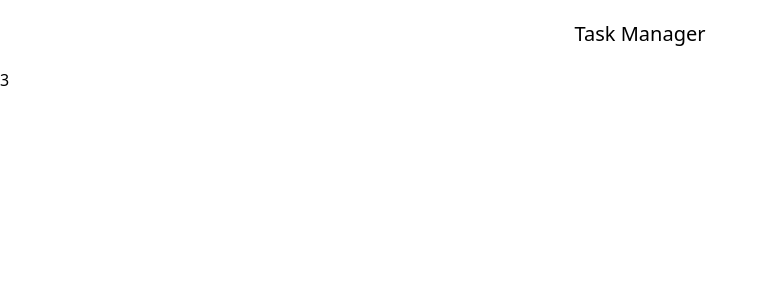
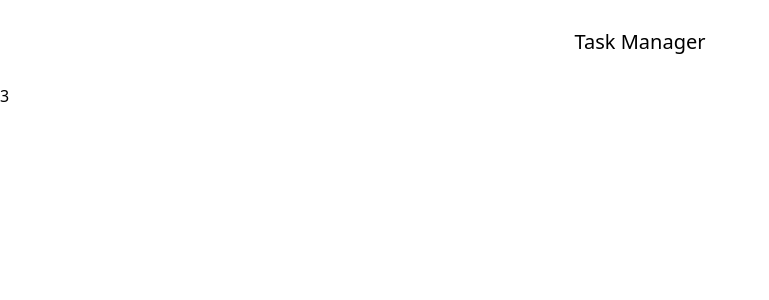
Before and after one commit to Alessandro-Vieira77/task-manager, a React (Vite) app: page / in a window 1280 px wide. Shown: the top 300 px of the page, without its empty margins (0-769 px from the left). Built offline with nearby package versions, Linux system fonts and the light colour scheme.

Commit message:
chore: add prettier-plugin-tailwindcss

```diff
--- a/package.json
+++ b/package.json
@@ -25,6 +25,8 @@
     "eslint-plugin-react-hooks": "^5.2.0",
     "eslint-plugin-react-refresh": "^0.4.20",
     "globals": "^16.3.0",
+    "prettier": "^3.6.2",
+    "prettier-plugin-tailwindcss": "^0.6.14",
     "vite": "^7.1.2"
   }
 }
--- a/src/App.jsx
+++ b/src/App.jsx
@@ -1,7 +1,7 @@
 function App() {
   return (
     <>
-      <h1 className="text-xl text-center m-5">Task Manager</h1>
+      <h1 className="m-5 p-2 text-center text-xl">Task Manager</h1>
       <h2>3</h2>
     </>
   );
```
Also changed, not shown: .prettierrc.json, 1 other file (tests, documents, lock files or other folders).
